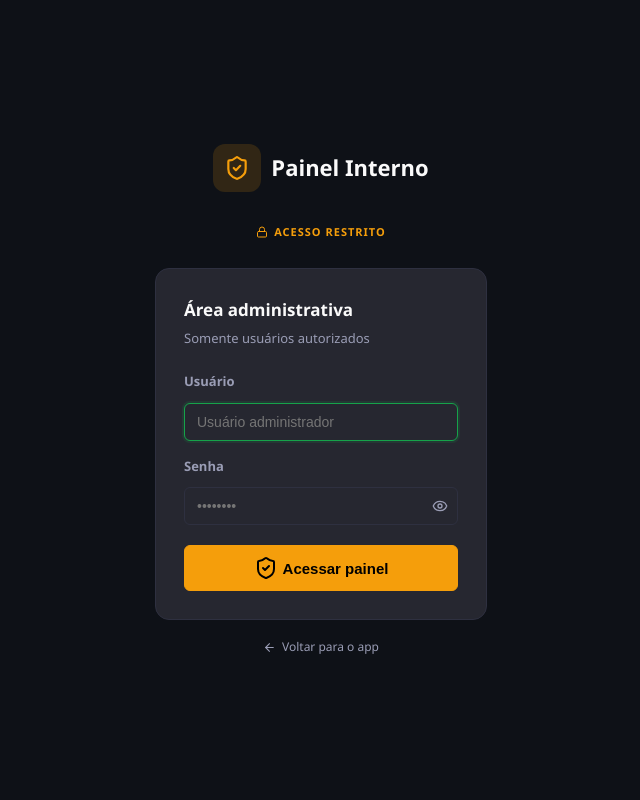
After one commit to RailanDeivid/My-finances, a Django app: page /painel-interno/login/ in a window 1280 px wide. The commit adds this page. Shown: the whole page, without its empty margins (319-959 px from the left). Run offline with Django 4.2, Linux system fonts and the light colour scheme.

Commit message:
git commit -m "feat: modais de criação, painel interno separado, correções visuais e UX
- Modais inline para Novo Gasto e Nova Entrada (sem navegar de página)
- Ícones banknote-arrow-down/up nos títulos das páginas de Gastos e Entradas
- Removidos botões de criação redundantes nas páginas de lista
- URL do admin alterada para /painel-interno/ com login e sessão próprios
- Middleware garante autenticação separada entre app e painel interno
- Logout do painel interno redireciona para /painel-interno/login/
- Toggle mostrar/ocultar senha nos dois formulários de login
- Botões Cancelar vermelhos e Confirmar verdes em todo o projeto
- Texto dos botões centralizado via justify-content: center no .btn base
- Fundo dos modais corrigido (variável CSS --bg-card) e overlay cinza
- Ícone wallet no card Saldo do Mês (tamanho uniforme com os demais)
- Docker renomeado para my-finances com volume fixo e COMPOSE_PROJECT_NAME"

```diff
--- /dev/null
+++ b/apps/gastos/admin_views.py
@@ -0,0 +1,34 @@
+from django.contrib.auth import authenticate, login, logout
+from django.shortcuts import render, redirect
+from django.views.decorators.http import require_POST
+
+ADMIN_SESSION_KEY = "_admin_panel_auth"
+
+
+def admin_login_view(request):
+    next_url = request.POST.get("next") or request.GET.get("next") or "/painel-interno/"
+    error = False
+
+    if request.method == "POST":
+        username = request.POST.get("username", "").strip()
+        password = request.POST.get("password", "")
+        user = authenticate(request, username=username, password=password)
+
+        if user is not None and user.is_active and user.is_staff:
+            login(request, user)
+            request.session[ADMIN_SESSION_KEY] = True
+            return redirect(next_url)
+
+        error = True
+
+    return render(request, "admin/login.html", {
+        "app_path": request.path,
+        "next": next_url,
+        "error": error,
+    })
+
+
+@require_POST
+def admin_logout_view(request):
+    logout(request)
+    return redirect("/painel-interno/login/")
--- /dev/null
+++ b/apps/gastos/middleware.py
@@ -0,0 +1,52 @@
+from django.shortcuts import redirect
+
+ADMIN_SESSION_KEY = "_admin_panel_auth"
+ADMIN_PREFIX = "/painel-interno/"
+ADMIN_LOGIN = "/painel-interno/login/"
+
+
+class AdminPanelMiddleware:
+    """
+    Garante que o Painel Interno tenha login próprio, independente da sessão do app.
+    Qualquer acesso a /painel-interno/* exige que o usuário tenha logado
+    especificamente pela tela do painel interno.
+    """
+
+    EXEMPT_PATHS = (
+        "/painel-interno/login/",
+        "/painel-interno/jsi18n/",
+        "/painel-interno/password_reset/",
+        "/painel-interno/autocomplete/",
+        "/static/",
+    )
+
+    def __init__(self, get_response):
+        self.get_response = get_response
+
+    def __call__(self, request):
+        if self._is_protected(request.path):
+            if not request.session.get(ADMIN_SESSION_KEY, False):
+                return redirect(f"{ADMIN_LOGIN}?next={request.path}")
+
+        response = self.get_response(request)
+
+        # Após login bem-sucedido no painel interno: marca a sessão
+        if (
+            request.path.rstrip("/") == ADMIN_LOGIN.rstrip("/")
+            and request.method == "POST"
+            and getattr(response, "status_code", None) == 302
+            and request.user.is_authenticated
+            and request.user.is_staff
+        ):
+            request.session[ADMIN_SESSION_KEY] = True
+            request.session.modified = True
+
+        return response
+
+    def _is_protected(self, path):
+        if not path.startswith(ADMIN_PREFIX):
+            return False
+        for exempt in self.EXEMPT_PATHS:
+            if path.startswith(exempt):
+                return False
+        return True
--- a/config/settings/base.py
+++ b/config/settings/base.py
@@ -33,6 +33,7 @@ MIDDLEWARE = [
     "django.contrib.auth.middleware.AuthenticationMiddleware",
     "django.contrib.messages.middleware.MessageMiddleware",
     "django.middleware.clickjacking.XFrameOptionsMiddleware",
+    "apps.gastos.middleware.AdminPanelMiddleware",
 ]
 
 ROOT_URLCONF = "config.urls"
--- a/config/urls.py
+++ b/config/urls.py
@@ -1,11 +1,18 @@
 from django.contrib import admin
 from django.contrib.auth import views as auth_views
 from django.urls import path, include
+from apps.gastos.admin_views import admin_login_view, admin_logout_view
 
 admin.site.site_url = "/"
+admin.site.site_header = "MyFinances — Painel Interno"
+admin.site.site_title = "Painel Interno"
+admin.site.index_title = "Painel de Administração"
 
 urlpatterns = [
-    path("admin/", admin.site.urls),
+    # Login/logout próprios do painel interno — antes de admin.site.urls para ter prioridade
+    path("painel-interno/login/", admin_login_view, name="admin-panel-login"),
+    path("painel-interno/logout/", admin_logout_view, name="admin-panel-logout"),
+    path("painel-interno/", admin.site.urls),
     path("login/", auth_views.LoginView.as_view(template_name="registration/login.html"), name="login"),
     path("logout/", auth_views.LogoutView.as_view(), name="logout"),
     path("", include("apps.gastos.urls")),
--- a/static/css/app-extra.css
+++ b/static/css/app-extra.css
@@ -10,6 +10,7 @@
   text-decoration: none;
   display: inline-flex;
   align-items: center;
+  justify-content: center;
   gap: 5px;
   white-space: nowrap;
   transition: border-color 0.15s, color 0.15s;
--- /dev/null
+++ b/templates/admin/login.html
@@ -0,0 +1,105 @@
+<!DOCTYPE html>
+{% load i18n static %}
+<html lang="pt-BR">
+<head>
+  <meta charset="UTF-8">
+  <meta name="viewport" content="width=device-width, initial-scale=1.0">
+  <title>Painel Interno — MyFinances</title>
+  <link rel="icon" type="image/svg+xml" href="{% static 'img/piggy-bank.svg' %}">
+  <link rel="stylesheet" href="{% static 'css/style.css' %}?v=2">
+  <link rel="stylesheet" href="{% static 'css/app-extra.css' %}?v=2">
+  <script defer src="{% static 'js/lucide.min.js' %}?v=2"></script>
+  <script defer>document.addEventListener('DOMContentLoaded', function(){ lucide.createIcons(); })</script>
+  <script>
+    function toggleSenha(id, btn) {
+      var inp = document.getElementById(id);
+      var mostrar = inp.type === 'password';
+      inp.type = mostrar ? 'text' : 'password';
+      btn.querySelector('i').setAttribute('data-lucide', mostrar ? 'eye-off' : 'eye');
+      lucide.createIcons();
+    }
+  </script>
+  <style>
+    body { display:flex; align-items:center; justify-content:center; min-height:100vh; background:var(--bg-primary); }
+    .login-wrap { width:100%; max-width:380px; padding:24px; }
+    .login-logo { display:flex; align-items:center; justify-content:center; gap:10px; margin-bottom:32px; }
+    .login-logo-icon { width:48px; height:48px; border-radius:12px; background:rgba(245,158,11,0.15); display:flex; align-items:center; justify-content:center; }
+    .login-card { background:var(--bg-card); border:1px solid var(--border); border-radius:14px; padding:28px; }
+    .login-title { font-size:17px; font-weight:600; color:var(--text-primary); margin:0 0 6px; }
+    .login-sub { font-size:13px; color:var(--text-muted); margin:0 0 24px; }
+    .login-error { background:rgba(231,76,60,.1); border:1px solid rgba(231,76,60,.3); color:#e74c3c; border-radius:8px; padding:10px 14px; font-size:13px; margin-bottom:16px; }
+    .restricted-badge {
+      display:flex; align-items:center; gap:6px; justify-content:center;
+      font-size:11px; font-weight:700; text-transform:uppercase; letter-spacing:1px;
+      color:#f59e0b; margin-bottom:28px;
+    }
+    .btn-admin { background:#f59e0b; border-color:#f59e0b; color:#000; width:100%; padding:10px; font-size:15px; margin-top:4px; font-weight:600; }
+    .btn-admin:hover { background:#d97706; border-color:#d97706; color:#000; }
+    .back-link { display:flex; align-items:center; justify-content:center; gap:6px; margin-top:18px; font-size:12px; color:var(--text-muted); text-decoration:none; }
+    .back-link:hover { color:var(--text-primary); }
+  </style>
+</head>
+<body class="dark-theme">
+
+<div class="login-wrap">
+  <div class="login-logo">
+    <div class="login-logo-icon">
+      <i data-lucide="shield-check" style="width:26px;height:26px;stroke:#f59e0b;"></i>
+    </div>
+    <span style="font-size:22px;font-weight:700;color:var(--text-primary);">Painel Interno</span>
+  </div>
+
+  <div class="restricted-badge">
+    <i data-lucide="lock" style="width:12px;height:12px;"></i>
+    Acesso restrito
+  </div>
+
+  <div class="login-card">
+    <div class="login-title">Área administrativa</div>
+    <div class="login-sub">Somente usuários autorizados</div>
+
+    {% if error %}
+    <div class="login-error">
+      <i data-lucide="alert-circle" style="width:14px;height:14px;vertical-align:-2px;margin-right:6px;"></i>
+      Credenciais inválidas ou sem permissão de acesso.
+    </div>
+    {% endif %}
+
+    <form action="{{ app_path }}" method="post" novalidate>
+      {% csrf_token %}
+      <input type="hidden" name="next" value="{{ next }}">
+
+      <div class="form-group">
+        <label class="form-label">Usuário</label>
+        <input type="text" name="username" class="form-control" autofocus autocomplete="username"
+               placeholder="Usuário administrador">
+      </div>
+
+      <div class="form-group">
+        <label class="form-label">Senha</label>
+        <div style="position:relative;">
+          <input type="password" name="password" id="adm-password" class="form-control"
+                 autocomplete="current-password" placeholder="••••••••" style="padding-right:40px;">
+          <button type="button" onclick="toggleSenha('adm-password', this)"
+                  style="position:absolute;right:10px;top:50%;transform:translateY(-50%);
+                         background:none;border:none;cursor:pointer;padding:0;
+                         color:var(--text-muted);display:flex;align-items:center;">
+            <i data-lucide="eye" style="width:16px;height:16px;"></i>
+          </button>
+        </div>
+      </div>
+
+      <button type="submit" class="btn btn-admin">
+        <i data-lucide="shield-check"></i> Acessar painel
+      </button>
+    </form>
+  </div>
+
+  <a href="/" class="back-link">
+    <i data-lucide="arrow-left" style="width:13px;height:13px;"></i>
+    Voltar para o app
+  </a>
+</div>
+
+</body>
+</html>
```
Also changed, not shown: templates/base.html (+6 -6 lines), templates/includes/modal_nova_entrada.html (+4 -4 lines), templates/includes/modal_novo_gasto.html (+4 -4 lines), templates/registration/login.html (+24 -7 lines), README.md.
